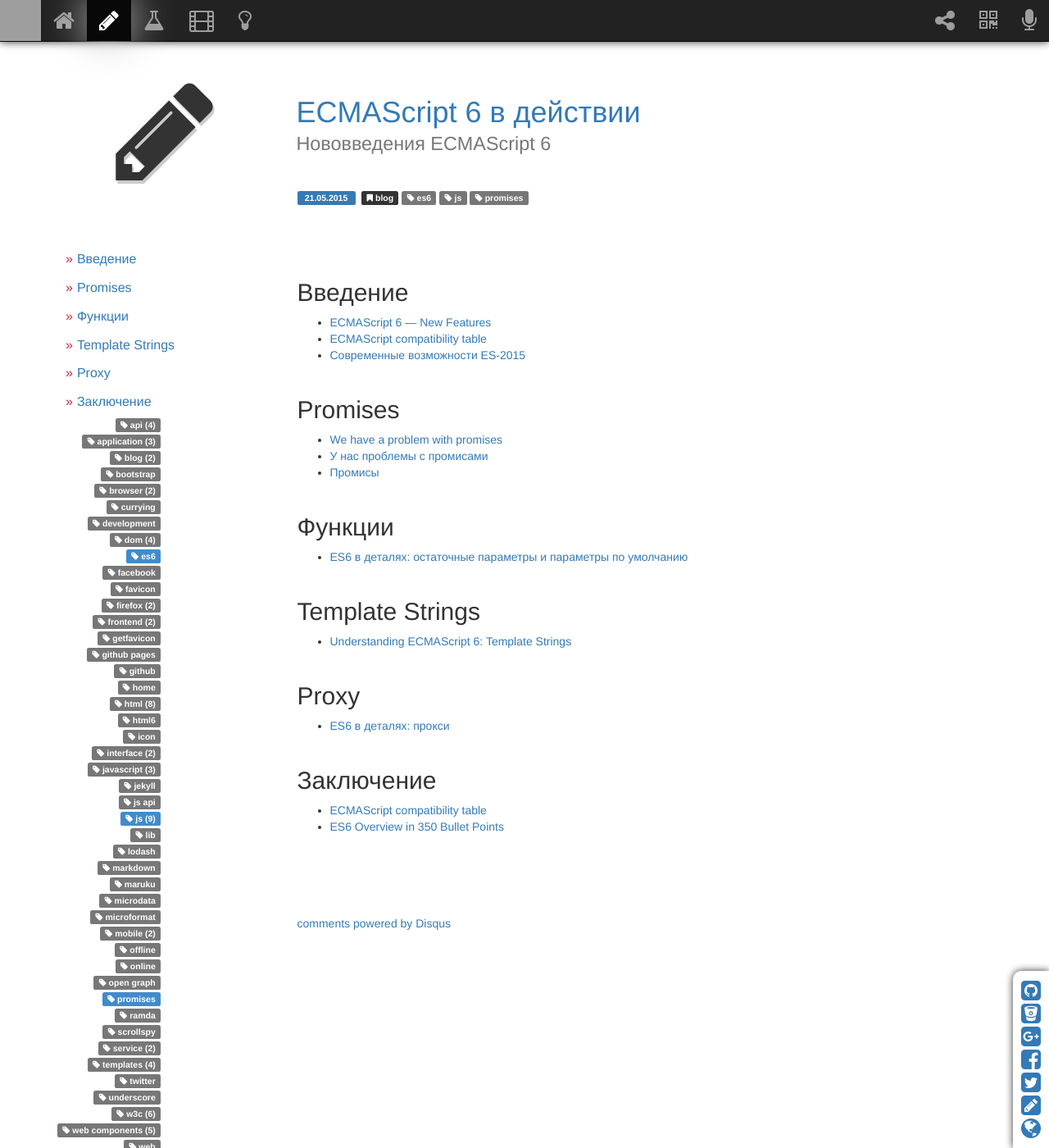
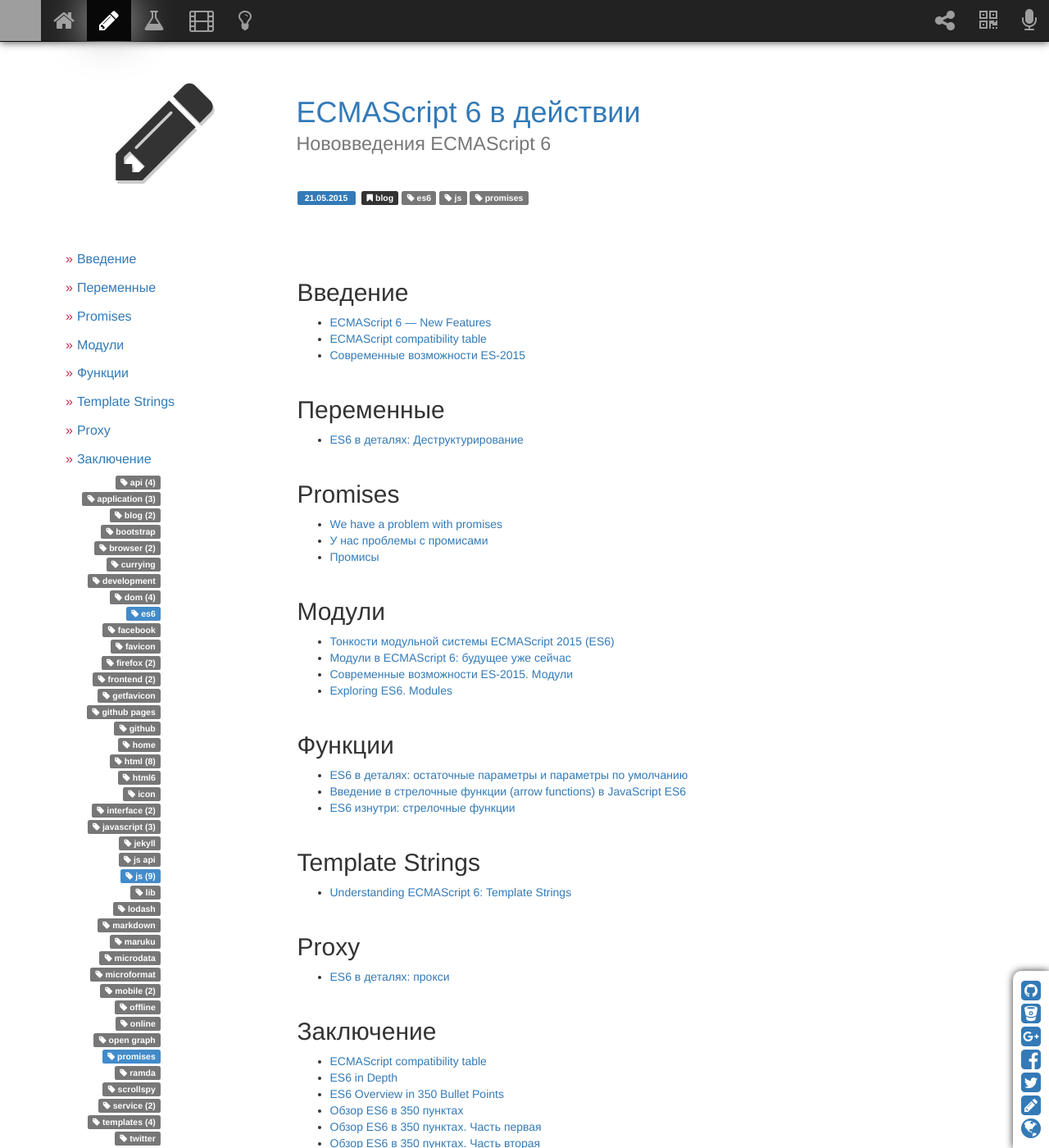
Before and after one commit to sergeymakoveev/sergeymakoveev.github.com, a Jekyll site: the page built from _posts/2015-05-21-js.es6.md, in a window 1280 px wide and 1400 px high. Shown: the whole window at 82% size. Built offline with Jekyll 4.4.1, drawn with Linux system fonts in a browser that asks for light colours; nearby versions of some CDN libraries; comment, search, counter and statistics services are not loaded; grey boxes are pictures that could not be loaded.

Commit message:
[#] обновил контент

```diff
--- a/_posts/2015-05-21-js.es6.md
+++ b/_posts/2015-05-21-js.es6.md
@@ -14,14 +14,28 @@
 *   [Современные возможности ES-2015](https://learn.javascript.ru/es-modern)
 
 
+## Переменные
+*   [ES6 в деталях: Деструктурирование](http://frontender.info/es6-in-depth-destructuring/)
+
+
 ## Promises
 *   [We have a problem with promises](http://pouchdb.com/2015/05/18/we-have-a-problem-with-promises.html)
 *   [У нас проблемы с промисами](http://habrahabr.ru/company/mailru/blog/269465/)
 *   [Промисы](http://frontender.info/promises/)
 
 
+## Модули
+*   [Тонкости модульной системы ECMAScript 2015 (ES6)](http://habrahabr.ru/post/267639/)
+*   [Модули в ECMAScript 6: будущее уже сейчас](http://frontender.info/es6-modules/)
+*   [Современные возможности ES-2015. Модули](https://learn.javascript.ru/modules)
+*   [Exploring ES6. Modules](http://exploringjs.com/es6/ch_modules.html)
+
+
 ## Функции
 *   [ES6 в деталях: остаточные параметры и параметры по умолчанию](http://frontender.info/es6-in-depth-rest-parameters-and-defaults/)
+*   [Введение в стрелочные функции (arrow functions) в JavaScript ES6](http://habrahabr.ru/post/268795/)
+*   [ES6 изнутри: стрелочные функции](http://css-live.ru/articles/es6-iznutri-strelochnye-funkcii.html)
+
 
 ## Template Strings
 *   [Understanding ECMAScript 6: Template Strings](http://www.sitepoint.com/understanding-ecmascript-6-template-strings/)
@@ -33,4 +47,8 @@
 
 ## Заключение
 *   [ECMAScript compatibility table](http://kangax.github.io/compat-table/es6/)
+*   [ES6 in Depth](https://ponyfoo.com/articles/tagged/es6-in-depth)
 *   [ES6 Overview in 350 Bullet Points](https://ponyfoo.com/articles/es6)
+*   [Обзор ES6 в 350 пунктах](http://css-live.ru/articles/obzor-es6-v-350-punktax.html)
+*   [Обзор ES6 в 350 пунктах. Часть первая](http://habrahabr.ru/company/plarium/blog/270353/)
+*   [Обзор ES6 в 350 пунктах. Часть вторая](http://habrahabr.ru/company/plarium/blog/270697/)
```
